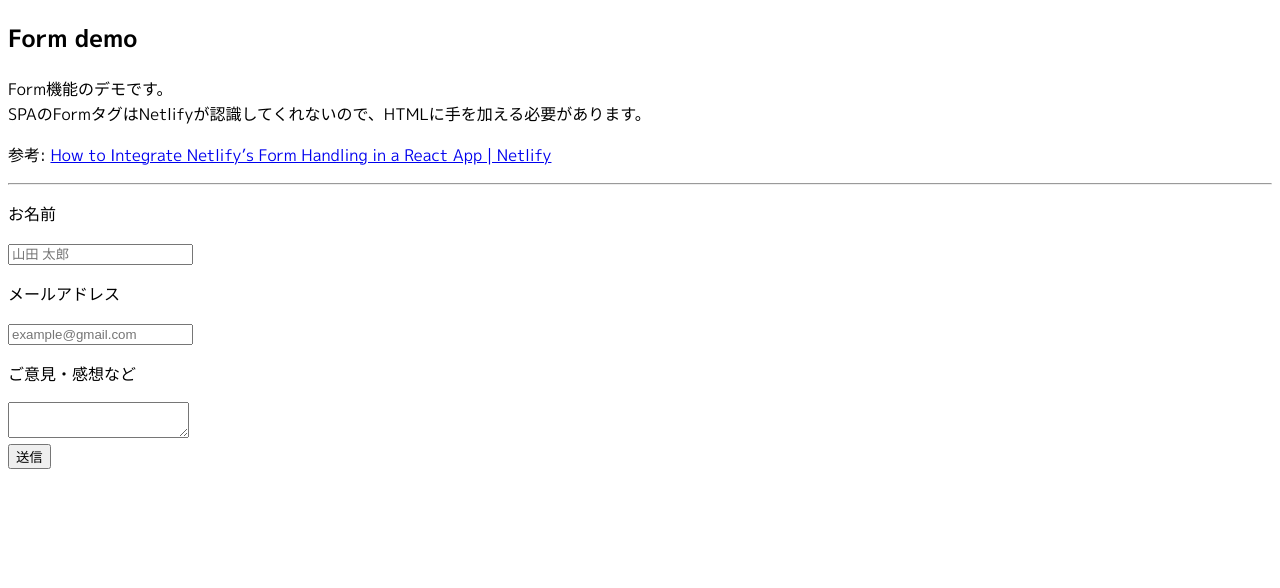
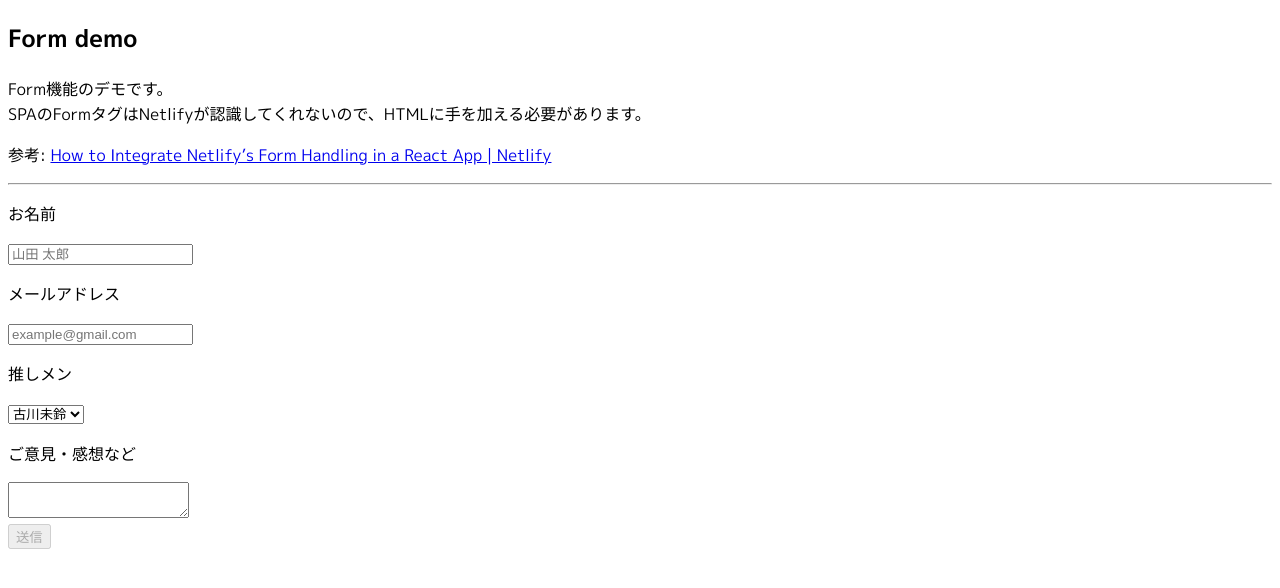
Before and after one commit to uutarou10/netlify-example, a React (Create React App) app: page /form in a window 1280 px wide. Shown: the top 588 px of the page. Built offline with nearby package versions, Linux system fonts and the light colour scheme; the HTML template or start-up script is replaced by a standard one.

Commit message:
Add new question to form

```diff
--- a/public/index.html
+++ b/public/index.html
@@ -25,6 +25,7 @@
     <form name="survey" netlify netlify-honeypot="bot-field" hidden>
       <input type="text" name="name" />
       <input type="email" name="email" />
+      <select name="member"></select>
       <textarea name="opinion"></textarea>
     </form>
     <noscript>
--- a/src/components/SurveyForm.js
+++ b/src/components/SurveyForm.js
@@ -13,11 +13,13 @@ class SurveyForm extends React.Component {
     this.state = {
       name: '',
       email: '',
+      member: 'mirin',
       opinion: ''
     };
 
     this.handleSubmit = this.handleSubmit.bind(this);
     this.handleChange = this.handleChange.bind(this);
+    this.isValid = this.isValid.bind(this);
   }
 
   handleSubmit(e) {
@@ -35,6 +37,10 @@ class SurveyForm extends React.Component {
     this.setState({
       [e.target.name]: e.target.value
     });
+  }
+
+  isValid() {
+    return !(this.state.email !== '' && this.state.name !== '' && this.state.opinion !== '');
   }
 
   render() {
@@ -63,6 +69,23 @@ class SurveyForm extends React.Component {
             onChange={this.handleChange}
           />
         </div>
+        <p className='heading'>推しメン</p>
+        <div className='field'>
+          <div className='select'>
+            <select
+              name='member'
+              onChange={this.handleChange}
+            >
+              <option value='mirin'>古川未鈴</option>
+              <option value='risa'>相沢梨紗</option>
+              <option value='nemu'>夢眠ねむ</option>
+              <option value='eitaso'>成瀬瑛美</option>
+              <option value='pinky'>藤咲彩音</option>
+              <option value='perorin'>鹿目凛</option>
+              <option value='nemo'>根本凪</option>
+            </select>
+          </div>
+        </div>
         <p className='heading'>ご意見・感想など</p>
         <div className='field'>
           <textarea
@@ -72,7 +95,10 @@ class SurveyForm extends React.Component {
           />
         </div>
         <div className='btns'>
-          <button className='btn is-plain is-primary is-mobile-full' type='submit'>送信</button>
+          <button
+            className='btn is-plain is-primary is-mobile-full' type='submit'
+            disabled={this.isValid()}
+          >送信</button>
         </div>
       </form>
     )
```
